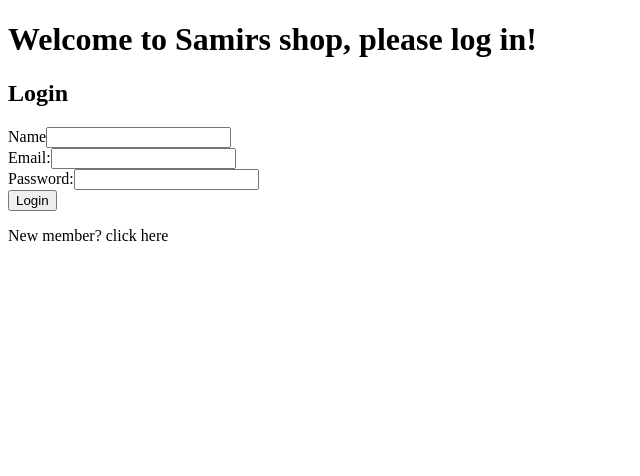
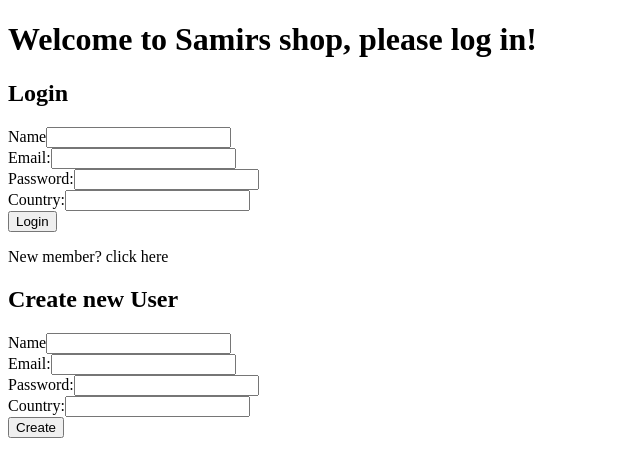
Before and after one commit to JohanBlomberg/loginapp, a React (Create React App) app in the folder frontend/: page / in a window 1280 px wide. Shown: the top 476 px of the page, without its empty margins (0-640 px from the left). Built offline with nearby package versions, Linux system fonts and the light colour scheme; no server answers.

Commit message:
backend update

```diff
--- a/frontend/src/App.js
+++ b/frontend/src/App.js
@@ -5,11 +5,6 @@ import Welcome from './components/WelcomePage';
 function App() {
     const [data, setData] = useState(null);
 
-  useEffect( () => {
-    fetch('/Api')
-    .then((res) => res.json())
-    .then((data) => setData(data.message))
-  })
 
   const [user, setUser] = useState({name: '', email: ''});
   const [error, setError] = useState('')
@@ -31,6 +26,7 @@ function App() {
   return (
     <div className="App">
       <Welcome />
+      <CreateUserForm />
     </div>
 
   );
--- a/frontend/src/components/CreateUserForm.js
+++ b/frontend/src/components/CreateUserForm.js
@@ -4,12 +4,20 @@ function CreateUserForm ({CreateUser, error}) {
     const [details, setDetails] = useState({
         name: "",
         email: "",
-        password: ""
+        password: "",
+        country: ""
     })
 
-    const submitHandler = e => {
+
+
+    const submitHandler = async e => {
         e.preventDefault()
-        CreateUser(details)
+        fetch('/users', {
+          method: 'POST',
+          headers: {'Content-Type': 'application/json'},
+          body: JSON.stringify(details)
+        })
+
     }
 
   return (
@@ -37,6 +45,14 @@ function CreateUserForm ({CreateUser, error}) {
                         <input type="password" name="password" id="password"
                         onChange={e => setDetails({...details, password: e.target.value})} value={details.password}></input>
                         </div>
+                        <div className='form-group'>
+                     <label htmlFor='country'>
+                         Country:
+                         </label>
+                         <input type="text" name="country" id="country"
+                         onChange={e => setDetails({...details, country: e.target.value})} value={details.country}>
+                        </input>
+                        </div>
                         <input type="submit" value="Create"></input>
          </div>
     </form>
--- a/frontend/src/components/LoginForm.js
+++ b/frontend/src/components/LoginForm.js
@@ -4,7 +4,8 @@ function LoginForm ({Login, error}) {
     const [details, setDetails] = useState({
         name: "",
         email: "",
-        password: ""
+        password: "",
+        country: ""
     })
 
     const submitHandler = e => {
@@ -15,7 +16,7 @@ function LoginForm ({Login, error}) {
     }
 
   return (
-    <form onSubmit={submitHandler}>
+    <form action="/users" method='POST'>
         <div className='form-inner'>
             <h2>Login</h2>
             { (error !== "") ? ( <div className='error'> {error} </div>) : "" }
@@ -39,6 +40,14 @@ function LoginForm ({Login, error}) {
                         <input type="password" name="password" id="password"
                         onChange={e => setDetails({...details, password: e.target.value})} value={details.password}></input>
                         </div>
+                        <div className='form-group'>
+                     <label htmlFor='country'>
+                         Country:
+                         </label>
+                         <input type="text" name="country" id="country"
+                         onChange={e => setDetails({...details, country: e.target.value})} value={details.country}>
+                        </input>
+                </div>
                         <input type="submit" value="Login"></input>
          </div>
     </form>
```
Also changed, not shown: 2 other files (tests, documents, lock files or other folders).
